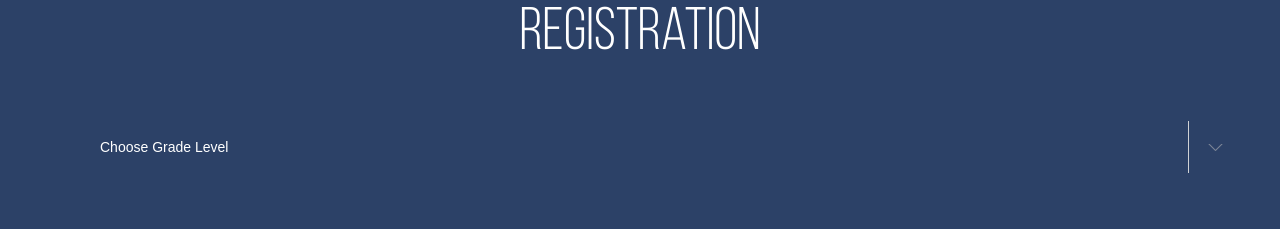
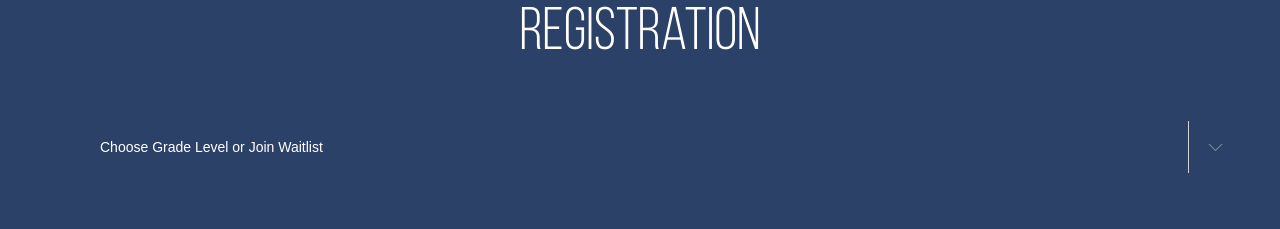
Before and after one commit to UniversalMercy/umahomeschool.github.io, a plain HTML site: page index.html in a window 1280 px wide. Shown: the part 2240-2469 px from the top of the page. Drawn offline with nearby package versions, Linux system fonts and the light colour scheme.

Commit message:
fixed wording for registeration tab

```diff
--- a/index.html
+++ b/index.html
@@ -122,7 +122,7 @@
 			<h2>Registration</h2>
       <form name="form1">
 <select name="menu1" id="menu1">
-<option value="">Choose Grade Level</option>
+<option value="">Choose Grade Level or Join Waitlist</option>
 <option value="https://universalmercy.typeform.com/to/DY5Zph7I">Kindergarten</option>
 <option value="https://universalmercy.typeform.com/to/eOxF2V6N">1st Grade</option>
 <option value="https://universalmercy.typeform.com/to/fKG5OKlP">2nd Grade</option>
```
